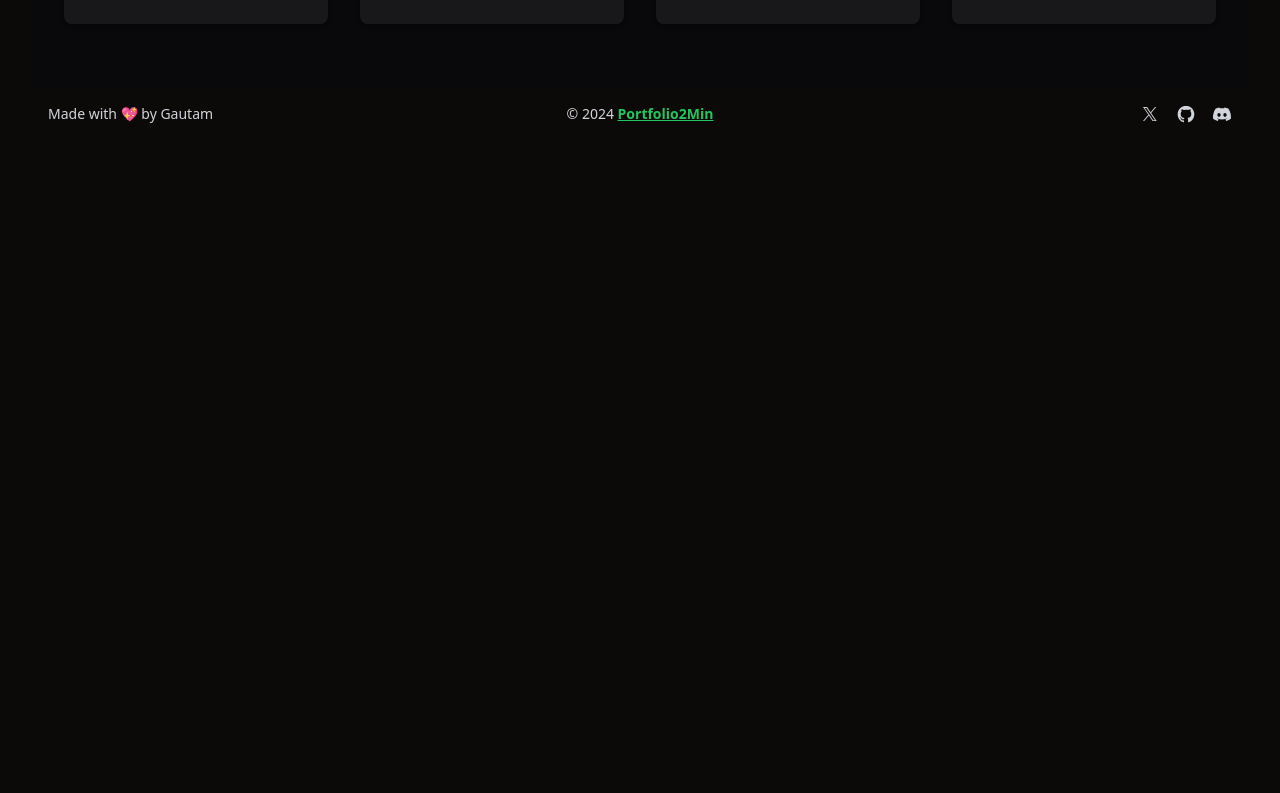
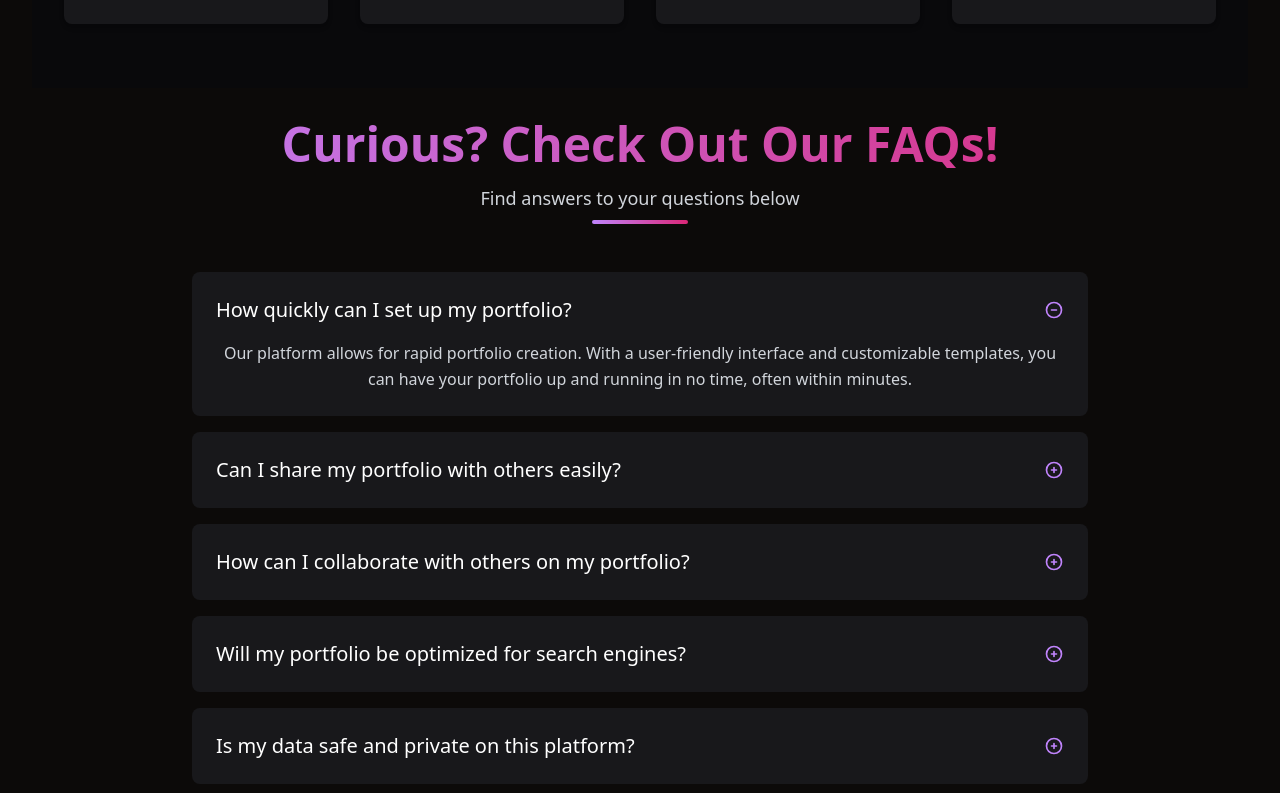
Before and after one commit to gautamkumar1/Portfolio2Min, a React (Vite) app in the folder client/: page / in a window 1280 px wide. Shown: the part 3087-3880 px from the top of the page. Before the commit the page ends 3259 px from the top, so only its background shows below. Built offline with nearby package versions, Linux system fonts and the light colour scheme.

Commit message:
Faq added

```diff
--- a/client/package.json
+++ b/client/package.json
@@ -28,6 +28,7 @@
     "@types/react-dom": "^18.3.1",
     "@vitejs/plugin-react": "^4.3.3",
     "autoprefixer": "^10.4.20",
+    "daisyui": "^4.12.14",
     "eslint": "^9.13.0",
     "eslint-plugin-react": "^7.37.1",
     "eslint-plugin-react-hooks": "^5.0.0",
--- a/client/src/landingPage/LandingPage.jsx
+++ b/client/src/landingPage/LandingPage.jsx
@@ -1,3 +1,4 @@
+import Faq from "../pages/Faq/Faq";
 import Features from "../pages/Features/Features"
 import HowItWorks from "../pages/How it works/HowItWorks"
 import { HeroVideoDialogDemoTopInBottomOut } from "./HeroVideo"
@@ -79,6 +80,12 @@ export default function LandingPage() {
 
       {/* Features Section - Now full width */}
       <Features />
+
+      {/* FAQ */}
+      <div>
+      <Faq/>
+      </div>
     </div>
+
   );
 }
--- /dev/null
+++ b/client/src/pages/Faq/Faq.jsx
@@ -0,0 +1,241 @@
+import React from 'react';
+
+function Faq() {
+  return (
+    <div className="min-h-screen bg-[#0C0A09] p-8">
+      {/* Title Section */}
+      <div className="text-center mb-12 relative">
+        <h2 className="text-4xl md:text-5xl font-bold text-transparent bg-clip-text bg-gradient-to-r from-purple-400 to-pink-600 mb-4">
+        Curious? Check Out Our FAQs!
+        </h2>
+        <p className="text-lg text-gray-300 mb-2">
+          Find answers to your questions below
+        </p>
+        <div className="w-24 h-1 bg-gradient-to-r from-purple-400 to-pink-600 mx-auto rounded-full"></div>
+      </div>
+
+      <div className="space-y-4 max-w-4xl mx-auto">
+        <details className="group rounded-lg bg-[#18181B] p-6 [&_summary::-webkit-details-marker]:hidden" open>
+          <summary className="flex cursor-pointer items-center justify-between gap-1.5 text-white">
+            <h2 className="font-medium text-xl">How quickly can I set up my portfolio?</h2>
+
+            <span className="relative size-5 shrink-0">
+              <svg
+                xmlns="http://www.w3.org/2000/svg"
+                className="absolute inset-0 size-5 opacity-100 group-open:opacity-0 text-purple-400"
+                fill="none"
+                viewBox="0 0 24 24"
+                stroke="currentColor"
+                strokeWidth="2"
+              >
+                <path
+                  strokeLinecap="round"
+                  strokeLinejoin="round"
+                  d="M12 9v3m0 0v3m0-3h3m-3 0H9m12 0a9 9 0 11-18 0 9 9 0 0118 0z"
+                />
+              </svg>
+
+              <svg
+                xmlns="http://www.w3.org/2000/svg"
+                className="absolute inset-0 size-5 opacity-0 group-open:opacity-100 text-purple-400"
+                fill="none"
+                viewBox="0 0 24 24"
+                stroke="currentColor"
+                strokeWidth="2"
+              >
+                <path
+                  strokeLinecap="round"
+                  strokeLinejoin="round"
+                  d="M15 12H9m12 0a9 9 0 11-18 0 9 9 0 0118 0z"
+                />
+              </svg>
+            </span>
+          </summary>
+
+          <p className="mt-4 leading-relaxed text-gray-300">
+            Our platform allows for rapid portfolio creation. With a user-friendly interface and customizable templates, you can have your portfolio up and running in no time, often within minutes.
+          </p>
+        </details>
+
+        <details className="group rounded-lg bg-[#18181B] p-6 [&_summary::-webkit-details-marker]:hidden">
+          <summary className="flex cursor-pointer items-center justify-between gap-1.5 text-white">
+            <h2 className="font-medium text-xl">Can I share my portfolio with others easily?</h2>
+
+            <span className="relative size-5 shrink-0">
+              <svg
+                xmlns="http://www.w3.org/2000/svg"
+                className="absolute inset-0 size-5 opacity-100 group-open:opacity-0 text-purple-400"
+                fill="none"
+                viewBox="0 0 24 24"
+                stroke="currentColor"
+                strokeWidth="2"
+              >
+                <path
+                  strokeLinecap="round"
+                  strokeLinejoin="round"
+                  d="M12 9v3m0 0v3m0-3h3m-3 0H9m12 0a9 9 0 11-18 0 9 9 0 0118 0z"
+                />
+              </svg>
+
+              <svg
+                xmlns="http://www.w3.org/2000/svg"
+                className="absolute inset-0 size-5 opacity-0 group-open:opacity-100 text-purple-400"
+                fill="none"
+                viewBox="0 0 24 24"
+                stroke="currentColor"
+                strokeWidth="2"
+              >
+                <path
+                  strokeLinecap="round"
+                  strokeLinejoin="round"
+                  d="M15 12H9m12 0a9 9 0 11-18 0 9 9 0 0118 0z"
+                />
+              </svg>
+            </span>
+          </summary>
+
+          <p className="mt-4 leading-relaxed text-gray-300">
+            Yes! You can generate an instant live link to your portfolio, making it
+            simple to share your work with potential clients, employers, or colleagues
+            right away.
+          </p>
+        </details>
+
+        <details className="group rounded-lg bg-[#18181B] p-6 [&_summary::-webkit-details-marker]:hidden">
+          <summary className="flex cursor-pointer items-center justify-between gap-1.5 text-white">
+            <h2 className="font-medium text-xl">How can I collaborate with others on my portfolio?</h2>
+
+            <span className="relative size-5 shrink-0">
+              <svg
+                xmlns="http://www.w3.org/2000/svg"
+                className="absolute inset-0 size-5 opacity-100 group-open:opacity-0 text-purple-400"
+                fill="none"
+                viewBox="0 0 24 24"
+                stroke="currentColor"
+                strokeWidth="2"
+              >
+                <path
+                  strokeLinecap="round"
+                  strokeLinejoin="round"
+                  d="M12 9v3m0 0v3m0-3h3m-3 0H9m12 0a9 9 0 11-18 0 9 9 0 0118 0z"
+                />
+              </svg>
+
+              <svg
+                xmlns="http://www.w3.org/2000/svg"
+                className="absolute inset-0 size-5 opacity-0 group-open:opacity-100 text-purple-400"
+                fill="none"
+                viewBox="0 0 24 24"
+                stroke="currentColor"
+                strokeWidth="2"
+              >
+                <path
+                  strokeLinecap="round"
+                  strokeLinejoin="round"
+                  d="M15 12H9m12 0a9 9 0 11-18 0 9 9 0 0118 0z"
+                />
+              </svg>
+            </span>
+          </summary>
+
+          <p className="mt-4 leading-relaxed text-gray-300">
+            We offer tools to connect and collaborate with other talented
+            professionals, allowing you to work together on projects, expand your
+            network, and enhance your work with input from others.
+          </p>
+        </details>
+
+        <details className="group rounded-lg bg-[#18181B] p-6 [&_summary::-webkit-details-marker]:hidden">
+          <summary className="flex cursor-pointer items-center justify-between gap-1.5 text-white">
+            <h2 className="font-medium text-xl">Will my portfolio be optimized for search engines?</h2>
+
+            <span className="relative size-5 shrink-0">
+              <svg
+                xmlns="http://www.w3.org/2000/svg"
+                className="absolute inset-0 size-5 opacity-100 group-open:opacity-0 text-purple-400"
+                fill="none"
+                viewBox="0 0 24 24"
+                stroke="currentColor"
+                strokeWidth="2"
+              >
+                <path
+                  strokeLinecap="round"
+                  strokeLinejoin="round"
+                  d="M12 9v3m0 0v3m0-3h3m-3 0H9m12 0a9 9 0 11-18 0 9 9 0 0118 0z"
+                />
+              </svg>
+
+              <svg
+                xmlns="http://www.w3.org/2000/svg"
+                className="absolute inset-0 size-5 opacity-0 group-open:opacity-100 text-purple-400"
+                fill="none"
+                viewBox="0 0 24 24"
+                stroke="currentColor"
+                strokeWidth="2"
+              >
+                <path
+                  strokeLinecap="round"
+                  strokeLinejoin="round"
+                  d="M15 12H9m12 0a9 9 0 11-18 0 9 9 0 0118 0z"
+                />
+              </svg>
+            </span>
+          </summary>
+
+          <p className="mt-4 leading-relaxed text-gray-300">
+            Absolutely! Our SEO optimization feature ensures that your portfolio is
+            more visible on search engines, helping you attract more opportunities
+            and increase your online presence.
+          </p>
+        </details>
+
+        <details className="group rounded-lg bg-[#18181B] p-6 [&_summary::-webkit-details-marker]:hidden">
+          <summary className="flex cursor-pointer items-center justify-between gap-1.5 text-white">
+            <h2 className="font-medium text-xl">Is my data safe and private on this platform?</h2>
+
+            <span className="relative size-5 shrink-0">
+              <svg
+                xmlns="http://www.w3.org/2000/svg"
+                className="absolute inset-0 size-5 opacity-100 group-open:opacity-0 text-purple-400"
+                fill="none"
+                viewBox="0 0 24 24"
+                stroke="currentColor"
+                strokeWidth="2"
+              >
+                <path
+                  strokeLinecap="round"
+                  strokeLinejoin="round"
+                  d="M12 9v3m0 0v3m0-3h3m-3 0H9m12 0a9 9 0 11-18 0 9 9 0 0118 0z"
+                />
+              </svg>
+
+              <svg
+                xmlns="http://www.w3.org/2000/svg"
+                className="absolute inset-0 size-5 opacity-0 group-open:opacity-100 text-purple-400"
+                fill="none"
+                viewBox="0 0 24 24"
+                stroke="currentColor"
+                strokeWidth="2"
+              >
+                <path
+                  strokeLinecap="round"
+                  strokeLinejoin="round"
+                  d="M15 12H9m12 0a9 9 0 11-18 0 9 9 0 0118 0z"
+                />
+              </svg>
+            </span>
+          </summary>
+
+          <p className="mt-4 leading-relaxed text-gray-300">
+            We take privacy very seriously. All data is securely stored, and we
+            implement industry-standard security practices to protect your
+            information. We do not share your data with third parties without your
+            consent.
+          </p>
+        </details>
+      </div>
+    </div>
+  );
+}
+
+export default Faq;
--- a/client/tailwind.config.js
+++ b/client/tailwind.config.js
@@ -72,5 +72,7 @@ export default {
   		}
   	}
   },
-  plugins: [require("tailwindcss-animate")],
+  plugins: [require("tailwindcss-animate"),
+	require('daisyui'),
+  ],
 }
```
Also changed, not shown: 1 other file (tests, documents, lock files or other folders).
